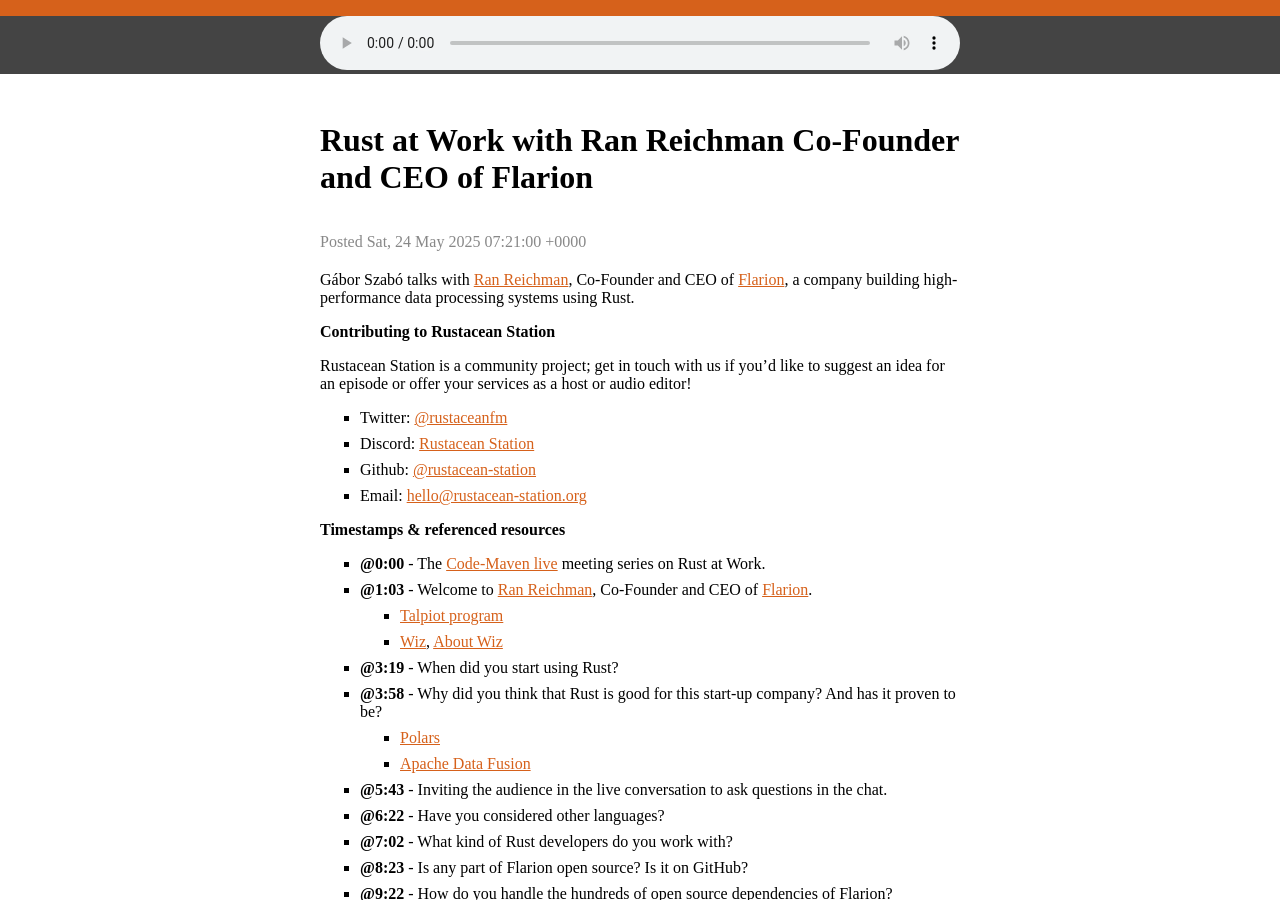
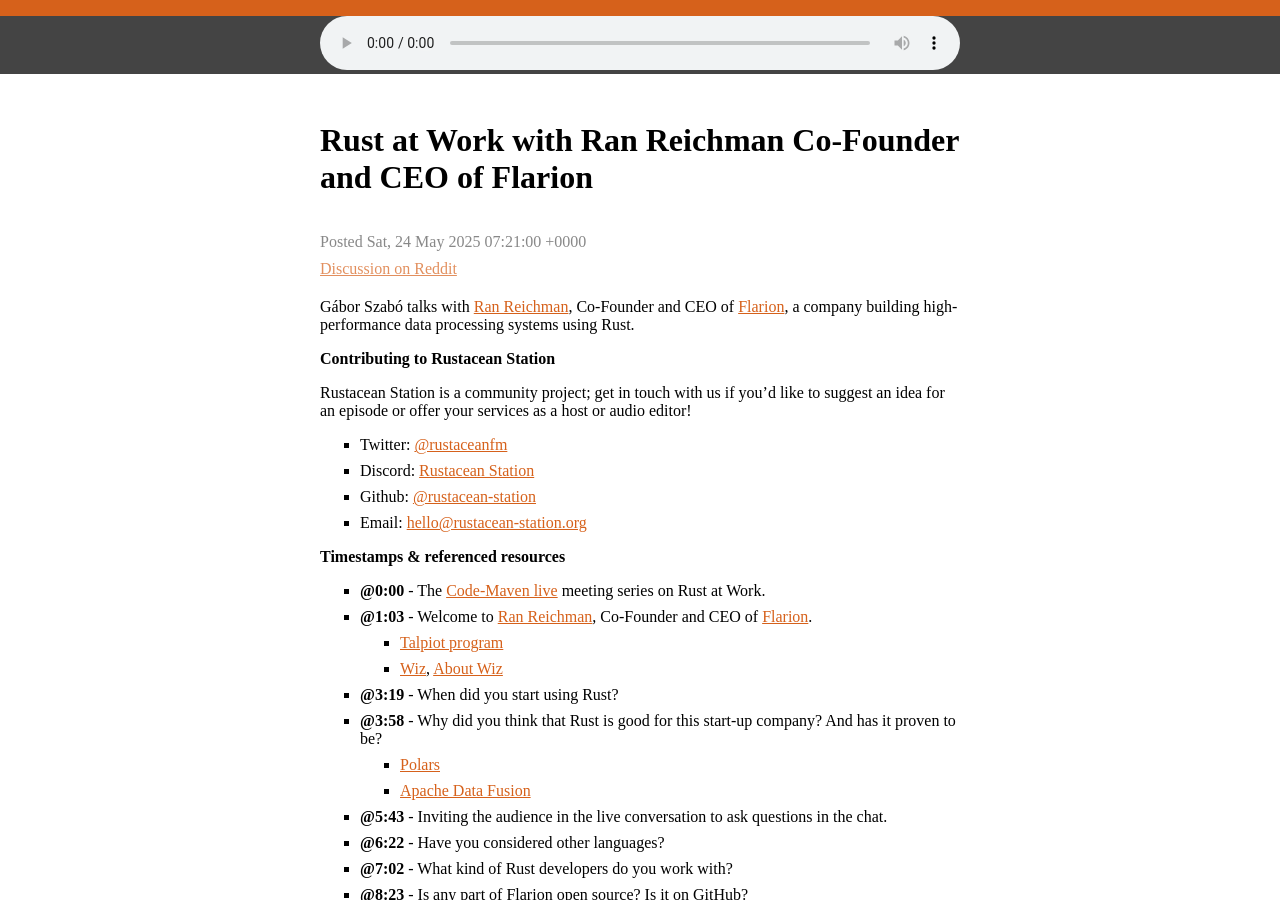
Before and after one commit to rustacean-station/rustacean-station.org, a Jekyll site: the page built from _episodes/interviews/2025-05-24-ran-reichman.md, in a window 1280 px wide and 900 px high, scrolled down 429 px. Built offline with Jekyll 4.4.1, drawn with Linux system fonts in a browser that asks for light colours; some of the changed lines change nothing that is shown.

Commit message:
add reddit (#308)

```diff
--- a/_episodes/interviews/2025-05-24-ran-reichman.md
+++ b/_episodes/interviews/2025-05-24-ran-reichman.md
@@ -4,7 +4,7 @@
 file: https://audio.rustacean-station.org/file/rustacean-station/2025-05-24-ran-reichman.mp3
 duration: "56:47"
 length: "40874711"
-#reddit: (leave blank on initial publish, amend with link and uncomment this line after Reddit thread has been posted)
+reddit: https://www.reddit.com/r/rust/comments/1l84pox/rust_at_work_with_ran_reichman_cofounder_and_ceo/
 ---
 
 Gábor Szabó talks with [Ran Reichman](https://www.linkedin.com/in/ran-reichman-740163b7/), Co-Founder and CEO of [Flarion](https://www.flarion.io/), a company building high-performance data processing systems using Rust.
```
